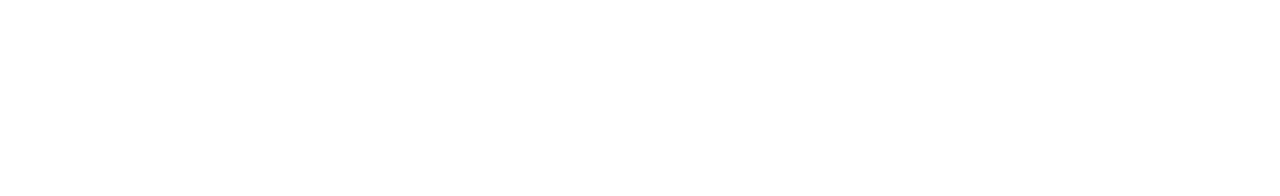
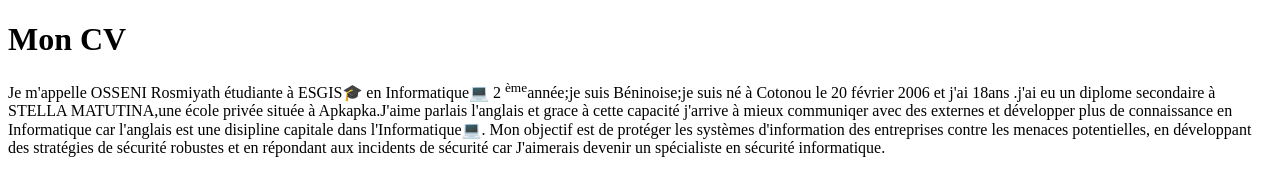
Before and after one commit to OSSENI20/mon-cv, a plain HTML site: page index.html in a window 1280 px wide. Drawn offline with Linux system fonts and the light colour scheme.

Commit message:
mise en place de la section description

```diff
--- a/index.html
+++ b/index.html
@@ -6,6 +6,12 @@
     <title>Document</title>
 </head>
 <body>
+    <header>
+        <h1>Mon CV</h1>
+        <p>Je m'appelle OSSENI Rosmiyath  étudiante à ESGIS🎓 en Informatique💻 2 <sup>ème</sup>année;je suis Béninoise;je suis né à Cotonou le 20 février 2006 et j'ai 18ans .j'ai eu un  diplome  secondaire à STELLA MATUTINA,une école privée située à Apkapka.J'aime parlais l'anglais et grace à cette capacité j'arrive à mieux communiqer avec des externes et développer plus de connaissance en Informatique car l'anglais est une disipline capitale dans l'Informatique💻.
+            Mon objectif est de protéger les systèmes d'information des entreprises contre les menaces potentielles, en développant des stratégies de sécurité robustes et en répondant aux incidents de sécurité car J'aimerais devenir un spécialiste en sécurité informatique.
+       </p>
+    </header>
 
 </body>
 </html>
```
